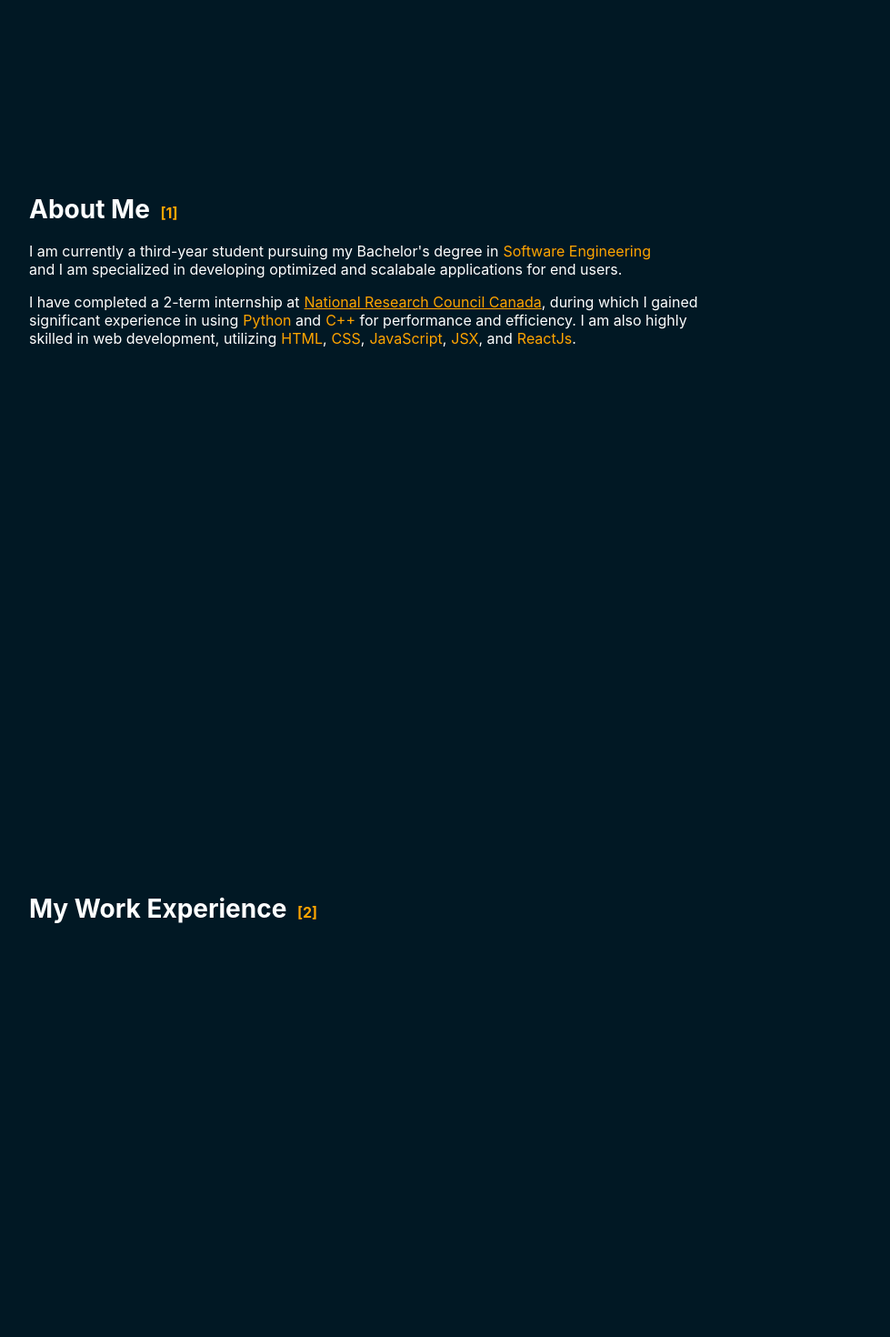
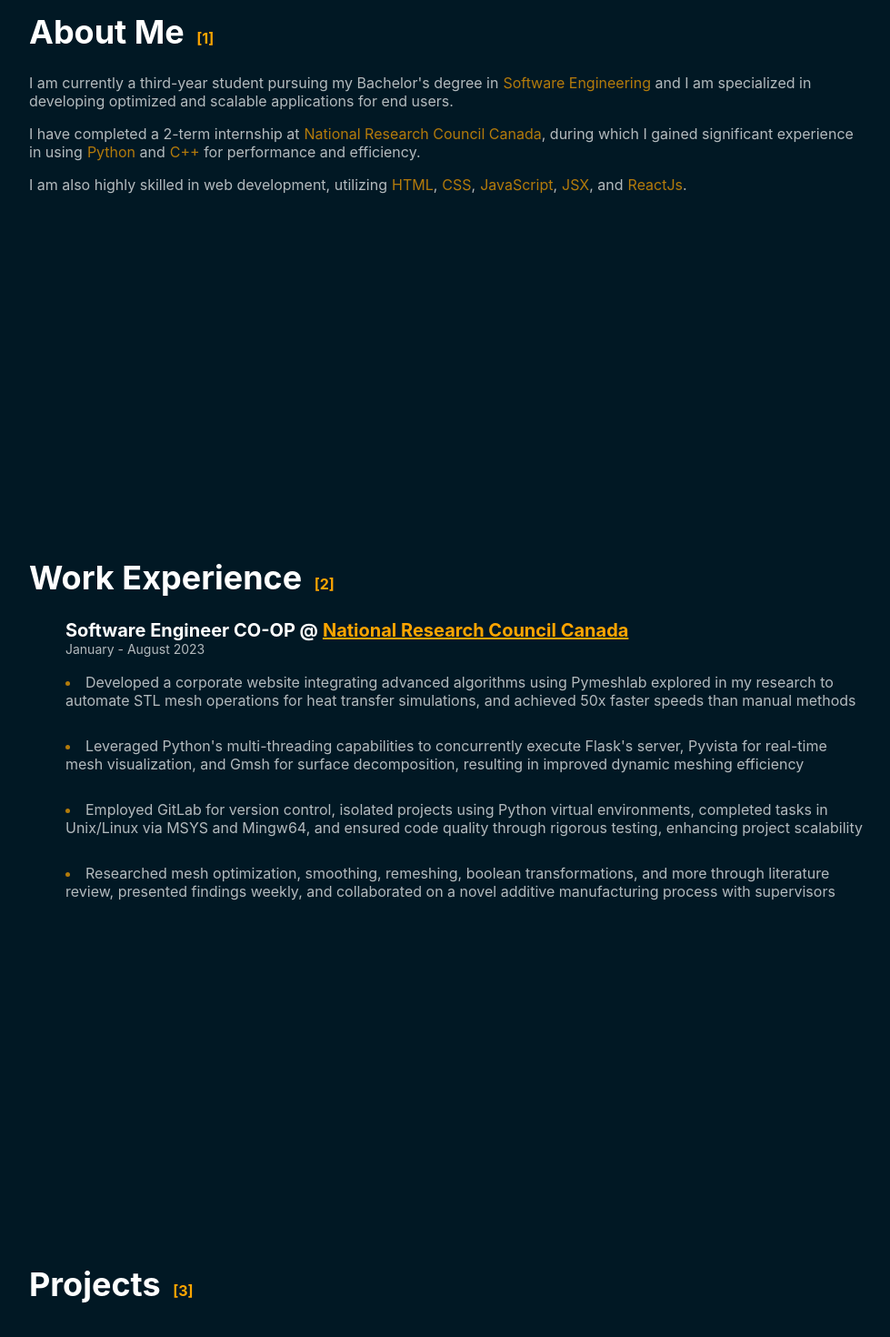
Before and after one commit to MustafaSameem/Personal_Website, a React (Create React App) app: page / in a window 1280 px wide. Shown: the part 920-2390 px from the top of the page at 91% size, without its empty margins (224-1203 px from the left). Built offline with nearby package versions, Linux system fonts and the light colour scheme.

Commit message:
visual changes and experience section added

```diff
--- a/src/components/About.css
+++ b/src/components/About.css
@@ -1,13 +1,14 @@
 .about {
-    margin-top: 600px;
+    margin-top: 400px;
     margin-left: 20%;
-    font-size: 14px;
+    font-size: 18px;
     color: white;
   }
 
   .about p {
     font-size: 16px;
     color: white;
+    opacity: 0.7;
   }
 
   .orange-link {
--- a/src/components/About.js
+++ b/src/components/About.js
@@ -5,15 +5,15 @@ function About() {
     return (
       <div className="about">
         <h1 id="about">About Me <span>[1]</span></h1>
-        <p>I am currently a third-year student pursuing my Bachelor's degree in<span>Software Engineering</span>
-        <br/>and I am specialized in developing optimized and scalabale applications for end users.
+        <p>I am currently a third-year student pursuing my Bachelor's degree in<span>Software Engineering</span> and I am specialized in
+          <br/>developing optimized and scalable applications for end users.
         </p>
 
-        <p>I have completed a 2-term internship at
-          <span><a href="https://nrc.canada.ca/en/research-development/research-collaboration/research-centres/automotive-surface-transportation-research-centre"
-          className="orange-link" target="_blank" rel="noreferrer">National Research Council Canada</a></span>, during which I gained
-          <br/>significant experience in using<span>Python</span> and<span>C++</span> for performance and efficiency. I am also highly
-          <br/>skilled in web development, utilizing<span>HTML</span>,<span>CSS</span>,<span>JavaScript</span>,<span>JSX</span>, and<span>ReactJs</span>.
+        <p>I have completed a 2-term internship at<span>National Research Council Canada</span>, during which I gained significant experience
+          <br/>in using<span>Python</span> and<span>C++</span> for performance and efficiency.
+        </p>
+        <p>
+          I am also highly skilled in web development, utilizing<span>HTML</span>,<span>CSS</span>,<span>JavaScript</span>,<span>JSX</span>, and<span>ReactJs</span>.
         </p>
       </div>
     );
--- a/src/components/Contact.css
+++ b/src/components/Contact.css
@@ -1,6 +1,7 @@
 .contact {
-    margin-top: 600px;
+    margin-top: 400px;
+    margin-bottom: 400px;
     margin-left: 20%;
-    font-size: 14px;
+    font-size: 18px;
     color: white;
   }
--- a/src/components/Experience.css
+++ b/src/components/Experience.css
@@ -1,6 +1,38 @@
 .experience {
-    margin-top: 600px;
+    margin-top: 400px;
     margin-left: 20%;
-    font-size: 14px;
+    font-size: 18px;
     color: white;
   }
+
+h2 {
+  padding-left: 40px;
+  font-size: 20px;
+  margin-bottom: 0;
+}
+
+.place {
+  color: orange;
+  font-size: 20px
+}
+
+.date {
+  padding-left: 40px;
+  margin-top: 0;
+  font-size: 14px;
+  opacity: 0.7;
+}
+
+.experience ul {
+  list-style-position: inside;
+}
+
+.experience li {
+  margin-bottom: 30px;
+  font-size: 16px;
+  opacity: 0.7;
+}
+
+.experience ul li::marker {
+  color: orange;
+}
--- a/src/components/Experience.js
+++ b/src/components/Experience.js
@@ -4,7 +4,22 @@ import './Experience.css';
 function Experience() {
     return (
       <div className="experience">
-        <h1 id="experience">My Work Experience <span>[2]</span></h1>
+        <h1 id="experience">Work Experience <span>[2]</span></h1>
+
+        <h2>Software Engineer CO-OP @<span className ="place"><a href="https://nrc.canada.ca/en/research-development/research-collaboration/research-centres/automotive-surface-transportation-research-centre"
+            className="orange-link" target="_blank" rel="noreferrer">National Research Council Canada</a></span></h2>
+        <p className="date">January - August 2023</p>
+
+        <ul>
+          <li>Developed a corporate website integrating advanced algorithms using Pymeshlab explored in my research to
+          <br/>automate STL mesh operations for heat transfer simulations, and achieved 50x faster speeds than manual methods</li>
+          <li>Leveraged Python's multi-threading capabilities to concurrently execute Flask's server, Pyvista for real-time
+          <br/>mesh visualization, and Gmsh for surface decomposition, resulting in improved dynamic meshing efficiency</li>
+          <li>Employed GitLab for version control, isolated projects using Python virtual environments, completed tasks in
+          <br/>Unix/Linux via MSYS and Mingw64, and ensured code quality through rigorous testing, enhancing project scalability</li>
+          <li>Researched mesh optimization, smoothing, remeshing, boolean transformations, and more through literature
+          <br/>review, presented findings weekly, and collaborated on a novel additive manufacturing process with supervisors</li>
+        </ul>
       </div>
     );
   }
--- a/src/components/Header.css
+++ b/src/components/Header.css
@@ -56,7 +56,7 @@ body {
 
 .intro .smaller-text {
   font-size: 55px;
-  opacity: 0.5;
+  opacity: 0.6;
 }
 
 .intro .white-text {
--- a/src/components/Projects.css
+++ b/src/components/Projects.css
@@ -1,6 +1,6 @@
 .projects {
-    margin-top: 600px;
+    margin-top: 400px;
     margin-left: 20%;
-    font-size: 14px;
+    font-size: 18px;
     color: white;
   }
--- a/src/components/Projects.js
+++ b/src/components/Projects.js
@@ -4,7 +4,7 @@ import './Projects.css';
 function Projects() {
     return (
       <div className="projects">
-        <h1 id="projects">My Projects <span>[3]</span></h1>
+        <h1 id="projects">Projects <span>[3]</span></h1>
       </div>
     );
   }
```
